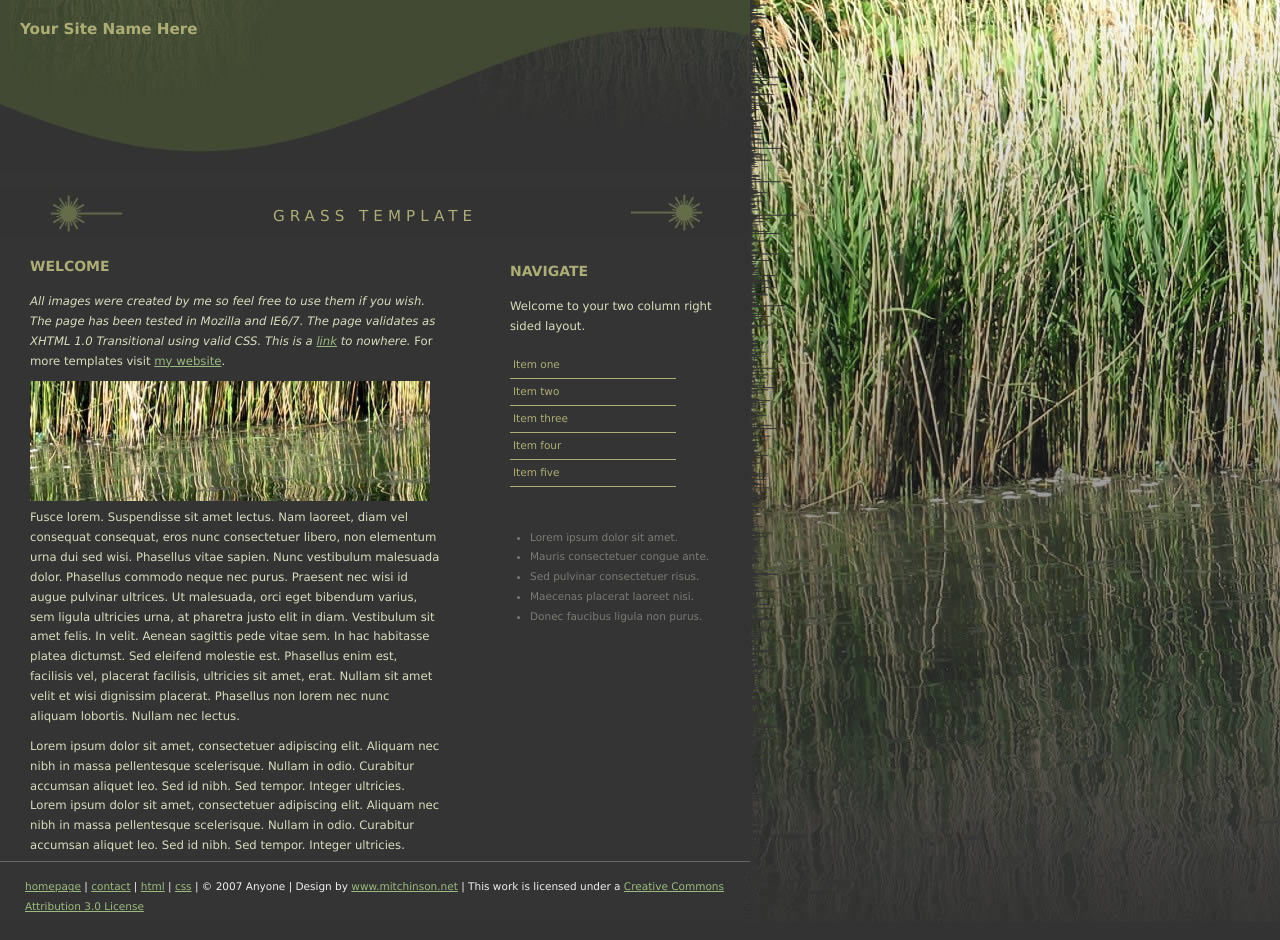
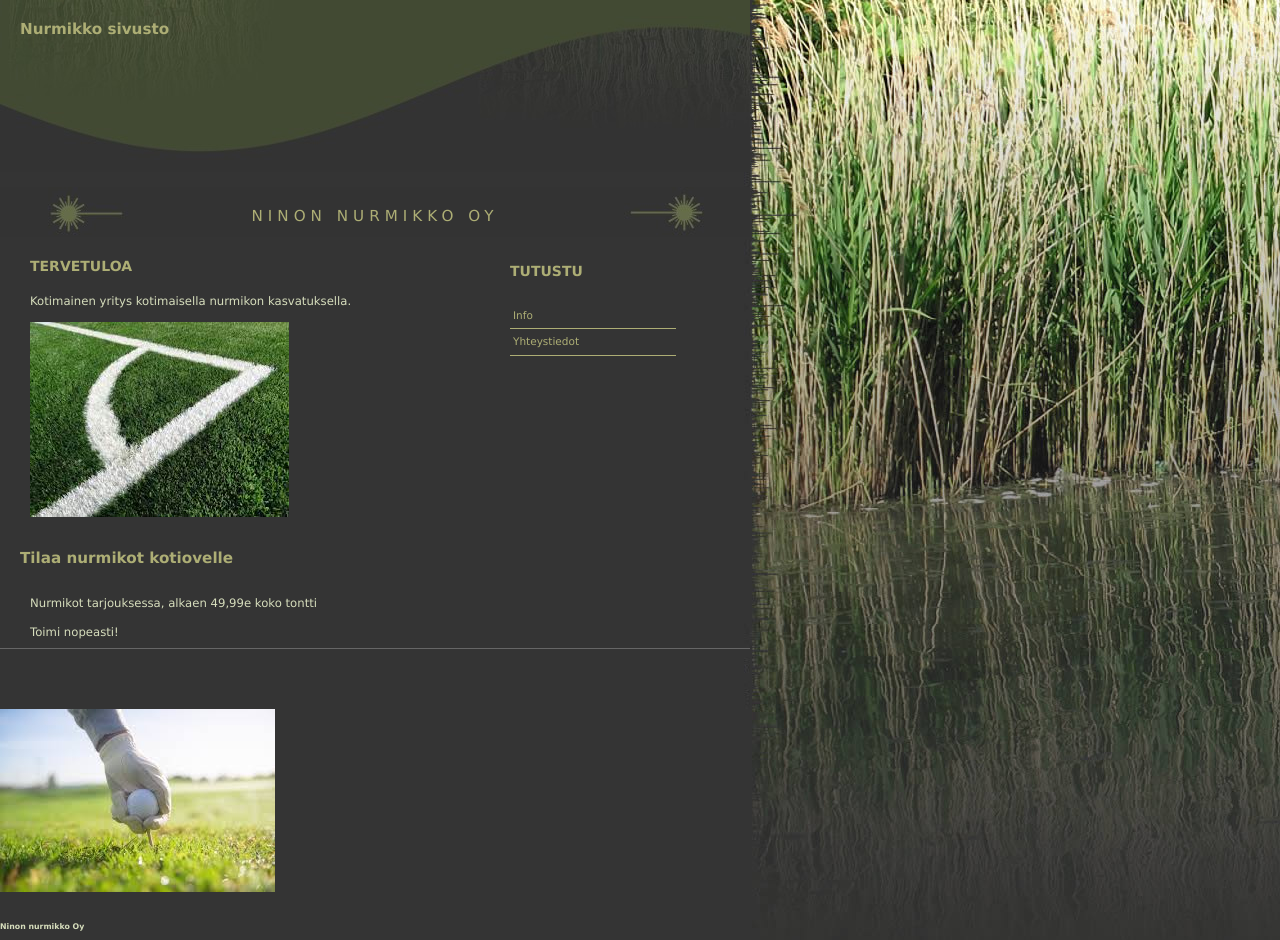
Before and after one commit to NinoKeuda/NinoKeuda.github.io, a plain HTML site: page demo3/index.html in a window 1280 px wide. Drawn offline with Linux system fonts and the light colour scheme.

Commit message:
kuvien vaihto demo3 sekä tekstit

```diff
--- a/demo3/index.html
+++ b/demo3/index.html
@@ -1,47 +1,39 @@
 <!DOCTYPE html PUBLIC "-//W3C//DTD XHTML 1.0 Strict//EN" "http://www.w3.org/TR/xhtml1/DTD/xhtml1-strict.dtd">
 <html xmlns="http://www.w3.org/1999/xhtml" xml:lang="en" >
 <head>
-<title>GRASS</title>
-<meta http-equiv="content-type" content="text/html; charset=iso-8859-1" />
-<link href="style.css" rel="stylesheet" type="text/css" />
+<title>Nurtsi</title>
+<link href="style.css" rel="stylesheet"/>
 </head>
 <body>
 <div id="container">
   <div id="header">
-    <h1>Your Site Name Here</h1>
+    <h1>Nurmikko sivusto</h1>
   </div>
   <div id="title">
-    <p>Grass Template</p>
+    <p>Ninon nurmikko Oy</p>
   </div>
   <div id="leftcol">
-    <h2>Navigate</h2>
-    <p>Welcome to your two column right sided layout. </p>
+    <h2>Tutustu</h2>
     <div id="navcontainer">
       <ul id="navlist">
-        <li id="active"><a href="#" id="current">Item one</a></li>
-        <li><a href="#">Item two</a></li>
-        <li><a href="#">Item three</a></li>
-        <li><a href="#">Item four</a></li>
-        <li><a href="#">Item five</a></li>
+        <li id="active"><a href="#" id="current">Info</a></li>
+        <li><a href="#">Yhteystiedot</a></li>
       </ul>
     </div>
-    <ul>
-      <li>Lorem ipsum dolor sit amet.</li>
-      <li>Mauris consectetuer congue ante.</li>
-      <li>Sed pulvinar consectetuer risus.</li>
-      <li>Maecenas placerat laoreet nisi.</li>
-      <li>Donec faucibus ligula non purus.</li>
-    </ul>
   </div>
   <div id="content">
-    <h2>Welcome</h2>
-    <p><em>All images were created by me so feel free to use them if you wish. The page has been tested in Mozilla and IE6/7. The page validates as XHTML 1.0 Transitional using valid CSS. This is a <a href="#">link</a> to nowhere.</em> For more templates visit <a href="http://www.mitchinson.net">my website</a>.</p>
-    <p><img src="images/image.jpg" alt="" /> Fusce lorem. Suspendisse sit amet lectus. Nam laoreet, diam vel consequat consequat, eros nunc consectetuer libero, non elementum urna dui sed wisi. Phasellus vitae sapien. Nunc vestibulum malesuada dolor. Phasellus commodo neque nec purus. Praesent nec wisi id augue pulvinar ultrices. Ut malesuada, orci eget bibendum varius, sem ligula ultricies urna, at pharetra justo elit in diam. Vestibulum sit amet felis. In velit. Aenean sagittis pede vitae sem. In hac habitasse platea dictumst. Sed eleifend molestie est. Phasellus enim est, facilisis vel, placerat facilisis, ultricies sit amet, erat. Nullam sit amet velit et wisi dignissim placerat. Phasellus non lorem nec nunc aliquam lobortis. Nullam nec lectus. </p>
-    <p>Lorem ipsum dolor sit amet, consectetuer adipiscing elit. Aliquam nec nibh in massa pellentesque scelerisque. Nullam in odio. Curabitur accumsan aliquet leo. Sed id nibh. Sed tempor. Integer ultricies. Lorem ipsum dolor sit amet, consectetuer adipiscing elit. Aliquam nec nibh in massa pellentesque scelerisque. Nullam in odio. Curabitur accumsan aliquet leo. Sed id nibh. Sed tempor. Integer ultricies.</p>
+    <h2>Tervetuloa</h2>
+    <p>Kotimainen yritys kotimaisella nurmikon kasvatuksella.
+
+    <p><img src="images/nurmikko.jfif" alt="" />
+      <h1>Tilaa nurmikot kotiovelle</h4>
+      <p> Nurmikot tarjouksessa, alkaen 49,99e koko tontti </p>
+    <p>Toimi nopeasti!</p>
   </div>
   <div id="footer">
-    <p><a href="#">homepage</a> | <a href="mailto:denise@mitchinson.net">contact</a> | <a href="http://validator.w3.org/check?uri=referer">html</a> | <a href="http://jigsaw.w3.org/css-validator">css</a> | &copy; 2007 Anyone | Design by <a href="http://www.mitchinson.net"> www.mitchinson.net</a> | This work is licensed under a <a rel="license" href="http://creativecommons.org/licenses/by/3.0/">Creative Commons Attribution 3.0 License</a></p>
   </div>
+  <img src="images/golf.jfif" alt="golf" />
+  <h6>Ninon nurmikko Oy</h6>
 </div>
 </body>
 </html>
```
Also changed, not shown: demo3/images/golf.jfif (added), demo3/images/nurmikko.jfif (added), demo3/images/ruohikko.jpg (added).
